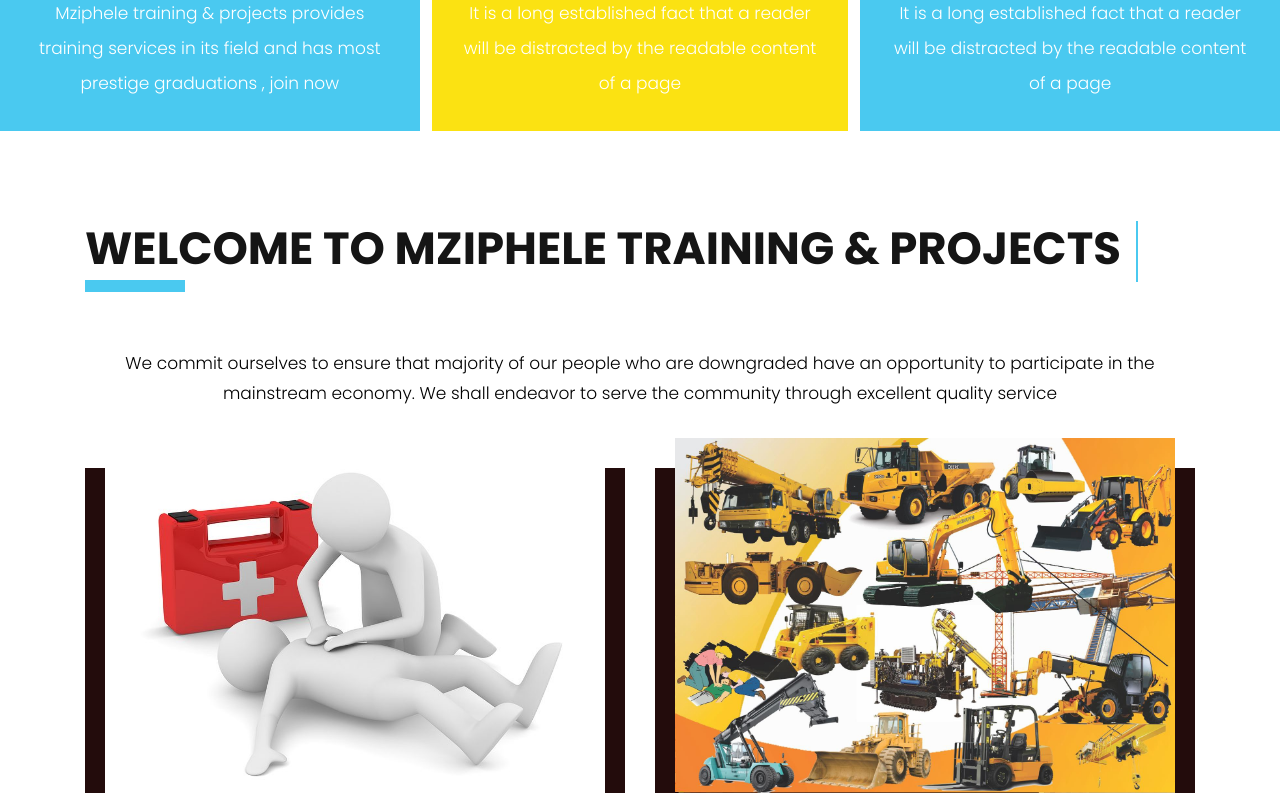
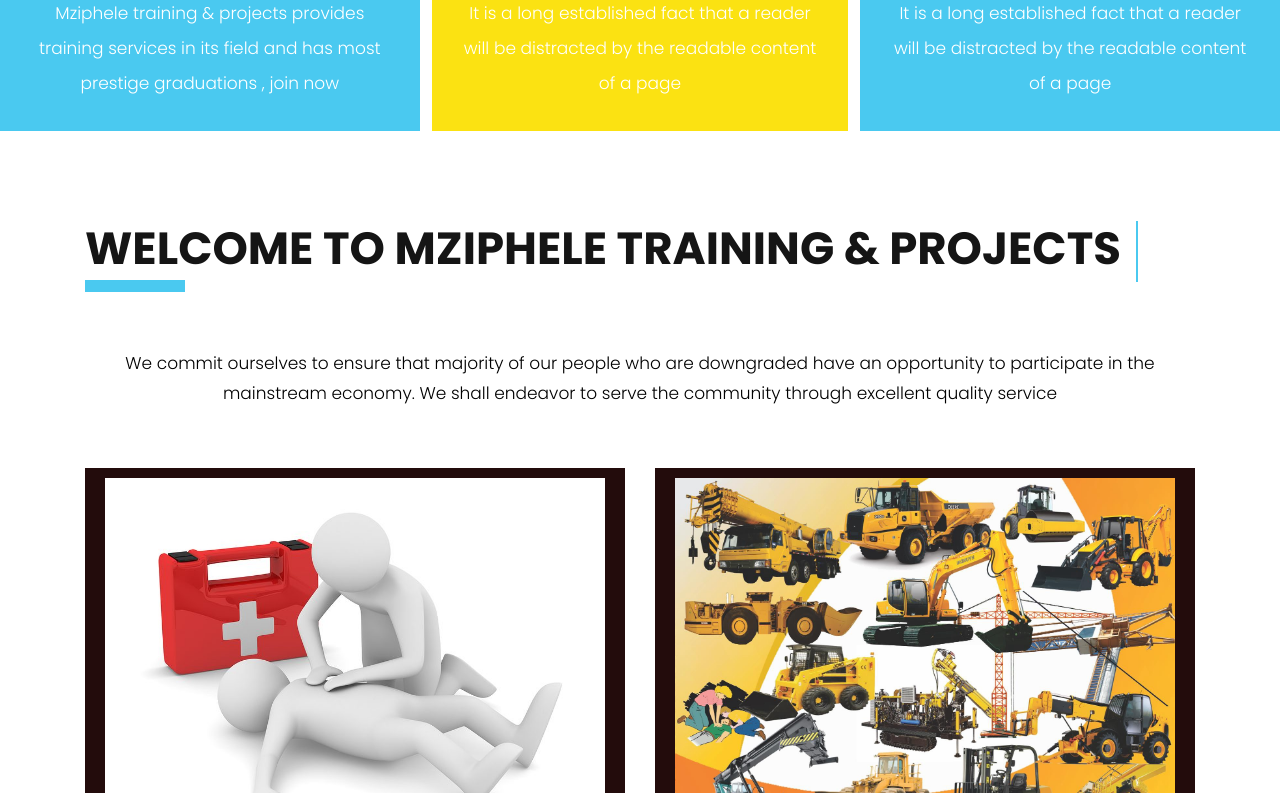
Before and after one commit to mziphele/mzipheletraining, a plain HTML site: page index.html in a window 1280 px wide. Shown: the part 742-1535 px from the top of the page. Drawn offline with nearby package versions, Linux system fonts and the light colour scheme; some packages are replaced by stand-ins of ours.

Commit message:
changed padding

```diff
--- a/css/style.css
+++ b/css/style.css
@@ -151,7 +151,7 @@
 img {
      max-width: 100%;
      height: auto;
-	 margin-top: -50px;
+	 margin-top: -10px;
 }
 
  :focus {
```
